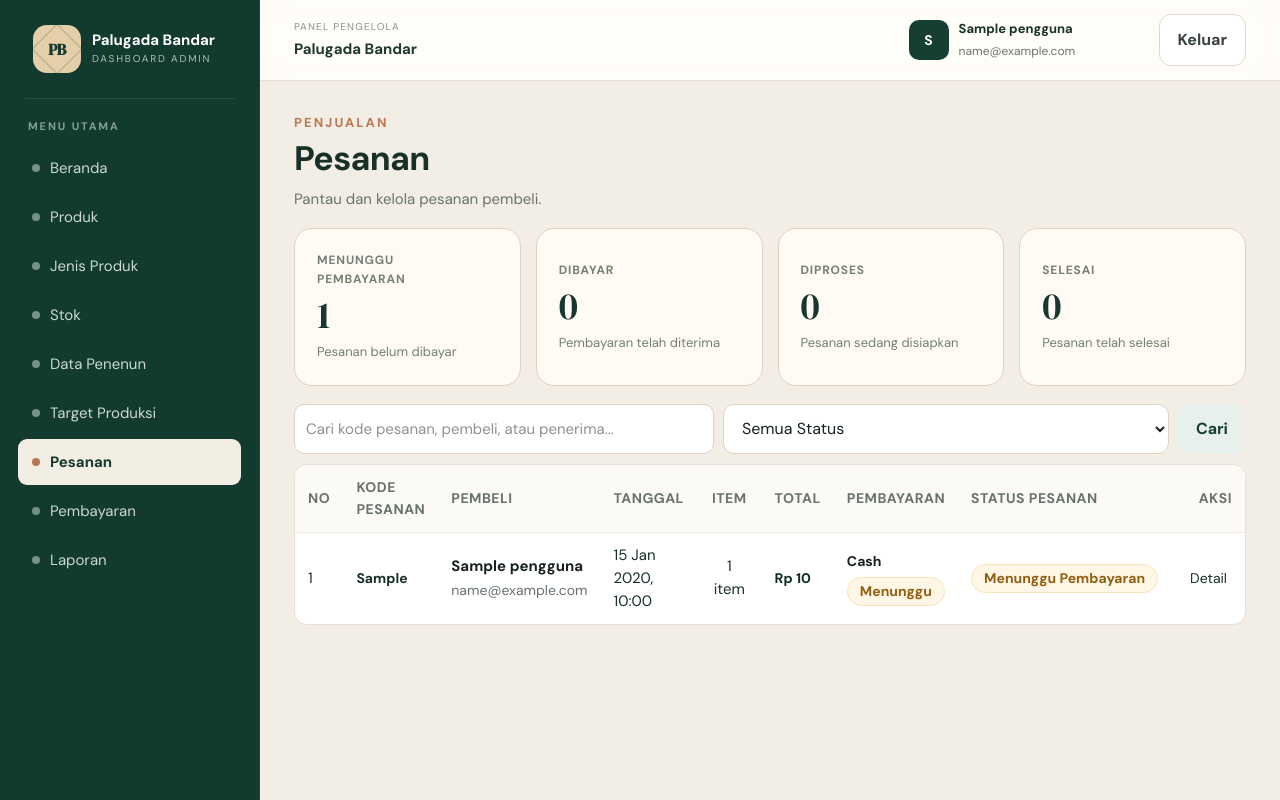
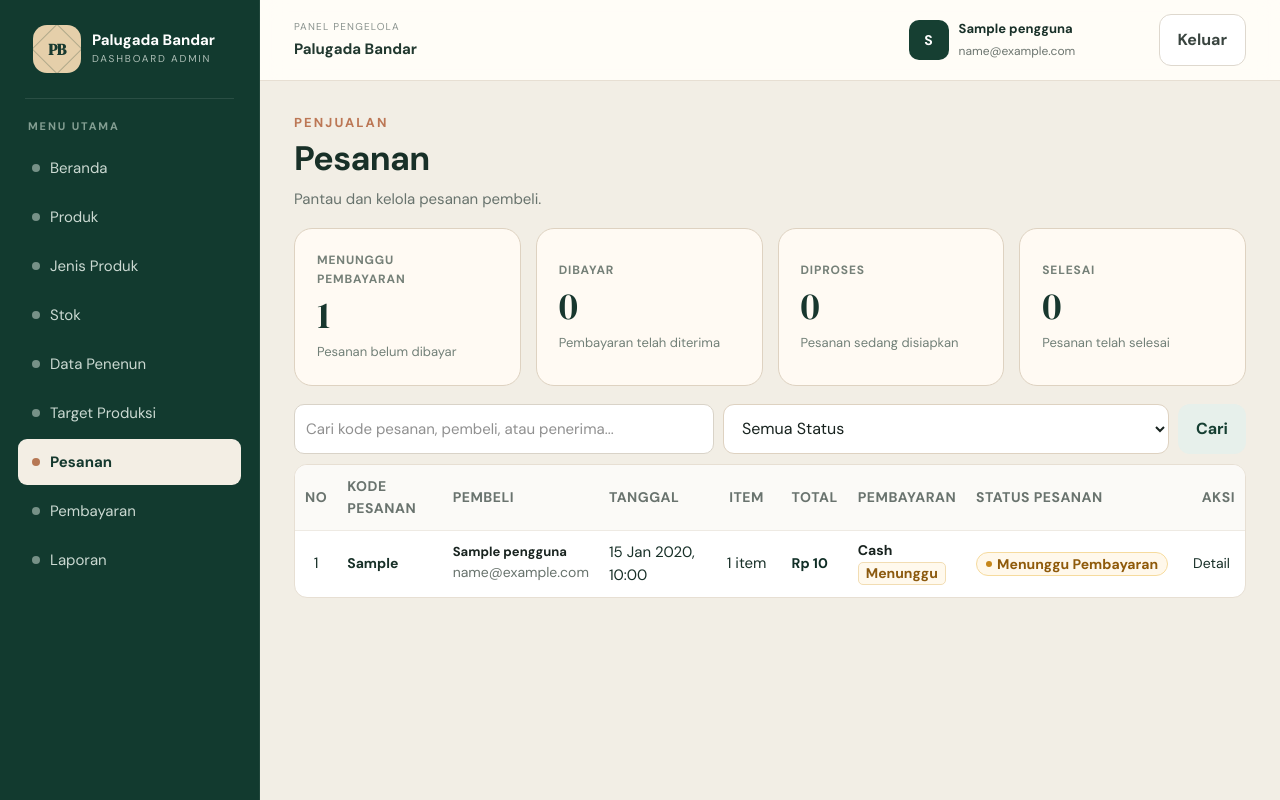
Before and after one commit to natasyaptr1/PALUGADA-TENUN, a Laravel app: page /admin/pesanan in a window 1280 px wide. Run offline with Laravel 12, Linux system fonts and the light colour scheme; a user stored in the database is signed in; tables that the repository leaves empty hold one stand-in row (values such as "Sample post").

Commit message:
style(admin): rapikan tampilan tabel pesanan agar pas tanpa scroll horizontal

```diff
--- a/public/css/pesanan-admin.css
+++ b/public/css/pesanan-admin.css
@@ -1,46 +1,77 @@
 /* PALUGADA - CSS Khusus Daftar Pesanan Admin */
 
-/* Status Pesanan & Pembayaran Badges */
+/* Vertikal align rapi & padding proporsional agar pas di layar tanpa scroll horizontal */
+.table-card table {
+    width: 100%;
+    min-width: 0;
+}
+
+.table-card table th,
+.table-card table td {
+    padding: 10px 10px;
+    vertical-align: middle;
+}
+
+/* Status Pesanan (Badge Utama dengan Indikator Titik) */
 .status-pesanan-menunggu-pembayaran,
 .status-pesanan-dibayar,
 .status-pesanan-diproses,
 .status-pesanan-selesai,
 .status-pesanan-batal,
-.status-pesanan-netral,
-.status-bayar-menunggu,
-.status-bayar-berhasil,
-.status-bayar-gagal,
-.status-bayar-kedaluwarsa,
-.status-bayar-netral {
+.status-pesanan-netral {
     display: inline-flex;
     align-items: center;
-    padding: 5px 12px;
-    border-radius: 20px;
-    font-size: 13px;
+    gap: 5px;
+    padding: 3px 9px;
+    border-radius: 999px;
+    font-size: 11px;
     font-weight: 700;
     line-height: 1.2;
     white-space: nowrap;
 }
 
+.status-pesanan-menunggu-pembayaran::before,
+.status-pesanan-dibayar::before,
+.status-pesanan-diproses::before,
+.status-pesanan-selesai::before,
+.status-pesanan-batal::before,
+.status-pesanan-netral::before {
+    content: "";
+    display: inline-block;
+    width: 6px;
+    height: 6px;
+    border-radius: 50%;
+    flex-shrink: 0;
+}
+
 /* Pesanan: Menunggu Pembayaran (Emas) */
 .status-pesanan-menunggu-pembayaran {
-    background: #fff6e5;
-    color: #925e12;
-    border: 1px solid #fae2b8;
+    background: #fff8eb;
+    color: #8f5a0a;
+    border: 1px solid #f6db9e;
+}
+.status-pesanan-menunggu-pembayaran::before {
+    background: #c5861b;
 }
 
 /* Pesanan: Dibayar (Nada hijau lembut) */
 .status-pesanan-dibayar {
     background: #eaf4ec;
-    color: #1f6b47;
-    border: 1px solid #d2ebd8;
+    color: #1a6441;
+    border: 1px solid #c8e6d0;
+}
+.status-pesanan-dibayar::before {
+    background: #1f6b47;
 }
 
-/* Pesanan: Diproses (Nada biru netral berbeda) */
+/* Pesanan: Diproses (Nada biru netral) */
 .status-pesanan-diproses {
-    background: #eaf0f8;
-    color: #2b557c;
-    border: 1px solid #d4e2f2;
+    background: #ebf2fa;
+    color: #23517c;
+    border: 1px solid #cbdef4;
+}
+.status-pesanan-diproses::before {
+    background: #2b557c;
 }
 
 /* Pesanan: Selesai (Hijau tua) */
@@ -49,6 +80,9 @@
     color: var(--green-950);
     border: 1px solid #bedec8;
 }
+.status-pesanan-selesai::before {
+    background: var(--green-950);
+}
 
 /* Pesanan: Dibatalkan (Danger) */
 .status-pesanan-batal {
@@ -56,25 +90,47 @@
     color: var(--danger);
     border: 1px solid #f8cdcd;
 }
+.status-pesanan-batal::before {
+    background: var(--danger);
+}
 
 .status-pesanan-netral {
     background: #f3f3f0;
     color: #616e66;
     border: 1px solid #e1e3dd;
 }
+.status-pesanan-netral::before {
+    background: #8b9690;
+}
 
-/* Pembayaran: Menunggu (Emas) */
+/* Status Pembayaran (Badge Sekunder Kompak) */
+.status-bayar-menunggu,
+.status-bayar-berhasil,
+.status-bayar-gagal,
+.status-bayar-kedaluwarsa,
+.status-bayar-netral {
+    display: inline-flex;
+    align-items: center;
+    padding: 2px 7px;
+    border-radius: 5px;
+    font-size: 10px;
+    font-weight: 700;
+    line-height: 1.2;
+    white-space: nowrap;
+}
+
+/* Pembayaran: Menunggu (Emas lembut) */
 .status-bayar-menunggu {
-    background: #fff6e5;
-    color: #925e12;
-    border: 1px solid #fae2b8;
+    background: #fff9ed;
+    color: #8c5a0f;
+    border: 1px solid #f2ddb3;
 }
 
 /* Pembayaran: Berhasil (Hijau) */
 .status-bayar-berhasil {
-    background: #eaf4ec;
-    color: #1b6145;
-    border: 1px solid #cce8d3;
+    background: #eaf6ee;
+    color: #175d3f;
+    border: 1px solid #c6e7ce;
 }
 
 /* Pembayaran: Gagal (Danger) */
@@ -101,13 +157,14 @@
 .pesanan-buyer-info strong {
     display: block;
     color: var(--ink);
-    font-size: 15px;
+    font-size: 13px;
+    line-height: 1.2;
 }
 
 .pesanan-buyer-info small {
     display: block;
     color: var(--muted);
-    font-size: 13px;
+    font-size: 11px;
     margin-top: 2px;
 }
 
@@ -116,16 +173,18 @@
     display: flex;
     flex-direction: column;
     align-items: flex-start;
-    gap: 5px;
+    gap: 3px;
 }
 
 .pesanan-payment-method {
-    font-size: 14px;
+    font-size: 12px;
     font-weight: 700;
     color: var(--ink);
+    line-height: 1.2;
 }
 
 .pesanan-total {
+    font-size: 13px;
     font-weight: 700;
     color: var(--green-950);
     white-space: nowrap;
@@ -134,8 +193,9 @@
 .pesanan-ongkir-note {
     display: block;
     color: var(--muted);
-    font-size: 12px;
+    font-size: 10px;
     margin-top: 2px;
+    white-space: nowrap;
 }
 
 /* Kolom Aksi Tabel Pesanan */
--- a/resources/views/admin/pesanan/index.blade.php
+++ b/resources/views/admin/pesanan/index.blade.php
@@ -60,15 +60,15 @@
     <table>
         <thead>
             <tr>
-                <th style="width: 50px;">No</th>
+                <th style="width: 40px; text-align: center;">No</th>
                 <th>Kode Pesanan</th>
                 <th>Pembeli</th>
                 <th>Tanggal</th>
-                <th style="text-align: center; width: 90px;">Item</th>
+                <th style="text-align: center; width: 70px;">Item</th>
                 <th>Total</th>
                 <th>Pembayaran</th>
                 <th>Status Pesanan</th>
-                <th style="width: 80px; text-align: right;">Aksi</th>
+                <th style="width: 60px; text-align: right;">Aksi</th>
             </tr>
         </thead>
         <tbody>
@@ -77,7 +77,7 @@
                 $pembayaranTerbaru = $pesanan->pembayaran->first();
             @endphp
             <tr>
-                <td>{{ $daftarPesanan->firstItem() ? $daftarPesanan->firstItem() + $index : $index + 1 }}</td>
+                <td style="text-align: center;">{{ $daftarPesanan->firstItem() ? $daftarPesanan->firstItem() + $index : $index + 1 }}</td>
                 <td>
                     <a href="{{ route('admin.pesanan.show', $pesanan) }}">
                         <strong>{{ $pesanan->kode_pesanan }}</strong>
```
